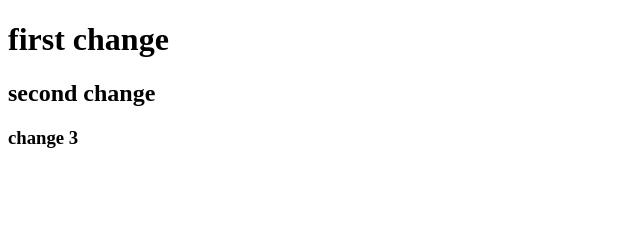
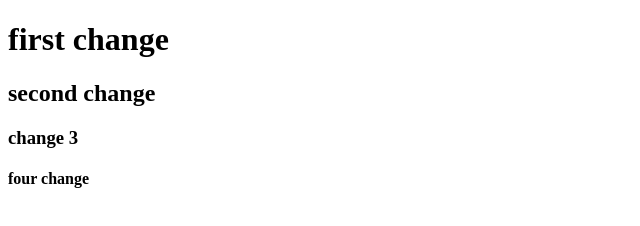
Before and after one commit to RafayLakhani/My-first-repo, a plain HTML site: page index.html in a window 1280 px wide. Shown: the whole page, without its empty margins (0-640 px from the left). Drawn offline with Linux system fonts and the light colour scheme.

Commit message:
change four

```diff
--- a/index.html
+++ b/index.html
@@ -15,5 +15,8 @@
     <h3>
         change 3
     </h3>
+    <h4>
+        four change
+    </h4>
 </body>
 </html>
```
